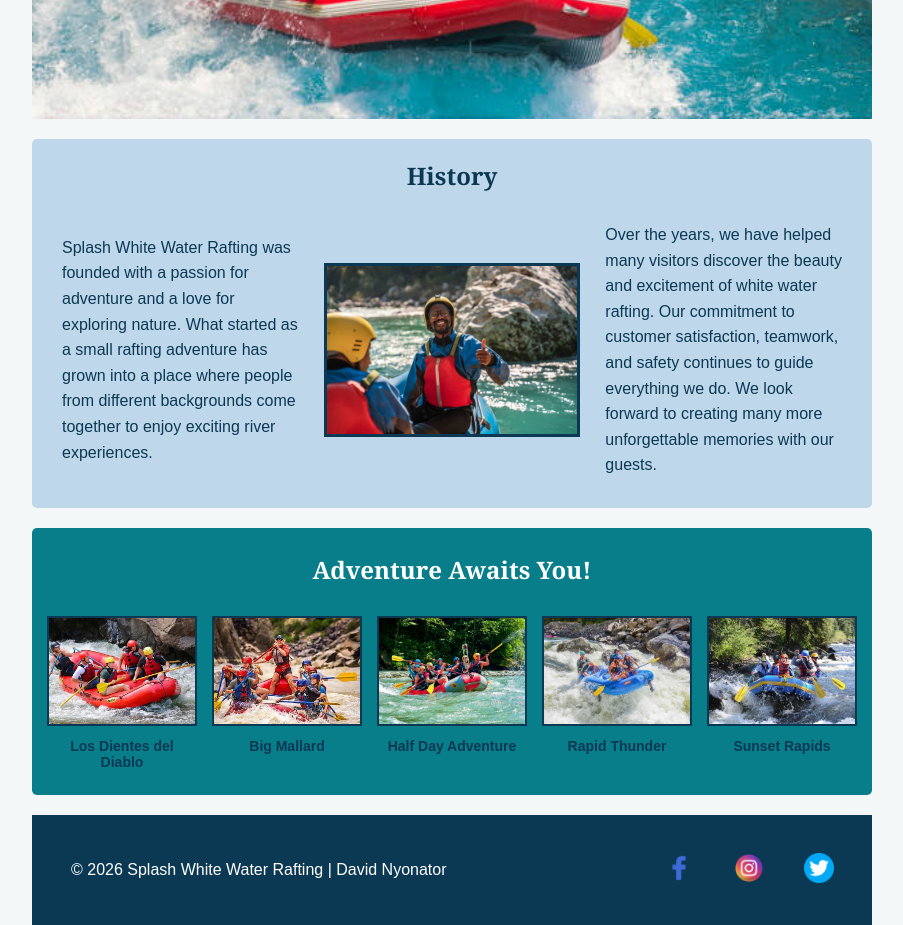
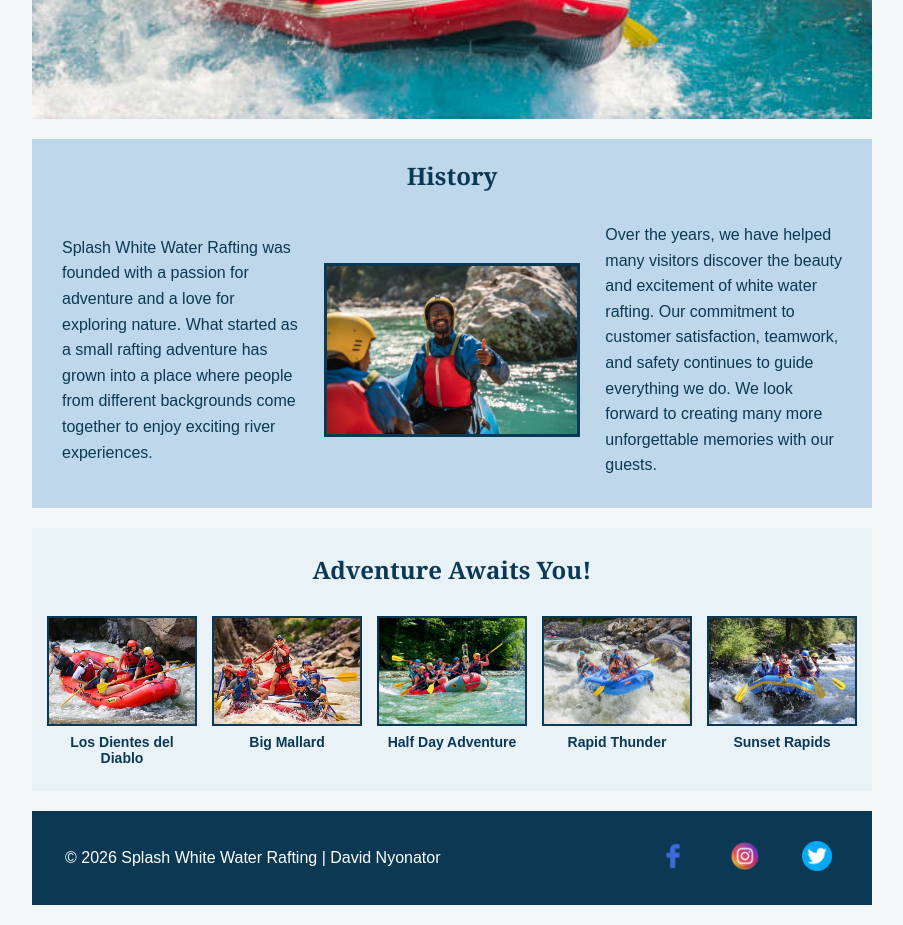
Before and after one commit to David0245/wdd130, a plain HTML site: page wwr/about.html in a window 1280 px wide. Shown: the part 560-1485 px from the top of the page, without its empty margins (188-1091 px from the left). Drawn offline with Linux system fonts and the light colour scheme.

Commit message:
update on names and colours used

```diff
--- a/wwr/about.html
+++ b/wwr/about.html
@@ -17,7 +17,7 @@
 <body>
 
     <header>
-        <img src="images/z-splash.png" alt="Splash White Water Rafting Logo">
+        <img src="images/z-splash.png" alt="Splash White Water Rafting">
 
         <nav>
             <a href="index.html">Home</a>
--- a/wwr/styles/rafting.css
+++ b/wwr/styles/rafting.css
@@ -19,7 +19,7 @@
 /* Body */
 body {
     font-family: var(--body-font);
-    color: var(--accent1-color);
+    color: var(--primary-color);
     background-color: #f4f7f8;
 }
 
@@ -31,45 +31,41 @@ footer {
     margin: 0 auto;
 }
 
-/* Header */
+/* Header using CSS Grid */
 header {
-    display: flex;
-    justify-content: space-between;
+    display: grid;
+    grid-template-columns: 200px 1fr;
     align-items: center;
     background-color: var(--primary-color);
     padding: 15px 25px;
 }
 
+/* Header Logo */
 header img {
     width: 100px;
     height: auto;
 }
 
-/* Navigation */
+/* Navigation using Flexbox */
 header nav {
     display: flex;
     justify-content: space-around;
     align-items: center;
     margin: 0;
     padding: 0;
-    /* background-color: var(--secondary-color); */
+    background-color: var(--secondary-color);
 }
 
-nav {
-    display: flex;
-    justify-content: space-around;
-    align-items: center;
-}
-
+/* Navigation Links */
 nav a {
-    color: var(--accent2-color);
+    color: var(--primary-color);
     text-decoration: none;
     font-weight: bold;
     padding: 15px;
 }
 
 nav a:hover {
-    color: white;
+    color: #ffffff;
     background-color: var(--accent1-color);
 }
 
@@ -80,19 +76,18 @@ h2 {
     color: var(--primary-color);
 }
 
-/* General Spacing */
-nav,
-p,
+/* Paragraphs */
+p {
+    margin: 16px;
+    padding: 8px;
+    line-height: 1.6;
+}
+
+/* General Section and Article Spacing */
 section,
 article {
-    /* margin: 16px; */
+    margin: 16px;
     padding: 8px;
-}
-
-p {
-    margin: 16px;
-    line-height: 1.6;
-
 }
 
 /* Hero Section */
@@ -116,7 +111,7 @@ p {
     text-align: center;
     opacity: 0.85;
     background-color: var(--primary-color);
-    color: #fff;
+    color: #ffffff;
 }
 
 /* Hero Article */
@@ -129,7 +124,6 @@ p {
     color: var(--primary-color);
     padding: 15px;
     border-radius: 8px;
-    margin: 16px;
 }
 
 /* Hero Article Image */
@@ -140,58 +134,6 @@ p {
     margin: 0 0 10px 15px;
     border: 2px solid var(--accent1-color);
     padding: 3px;
-}
-
-/* Hero Heading */
-.hero h1 {
-    position: absolute;
-    top: 20px;
-    width: 100%;
-    padding: 16px;
-    text-align: center;
-    opacity: 0.85;
-    background-color: var(--primary-color);
-    color: #fff;
-}
-
-/* Paragraphs */
-p {
-    line-height: 1.6;
-}
-
-/* Sections */
-section {
-    background-color: var(--secondary-color);
-    padding: 20px;
-    border-radius: 5px;
-}
-
-section h2 {
-    text-align: center;
-    margin-bottom: 15px;
-}
-
-section p {
-    color: var(--primary-color);
-}
-
-/* Adventure Section */
-section:last-of-type {
-    background-color: var(--accent1-color);
-}
-
-section:last-of-type h2 {
-    color: white;
-}
-
-/* Footer */
-footer {
-    display: flex;
-    justify-content: space-between;
-    align-items: center;
-    background-color: var(--primary-color);
-    color: white;
-    padding: 15px;
 }
 
 /* History Section using CSS Grid */
@@ -248,10 +190,12 @@ footer {
 .adventures figure {
     text-align: center;
     margin: 0;
+    padding: 0;
 }
 
 /* Adventure Images */
 .adventures img {
+    display: block;
     width: 100%;
     height: 110px;
     object-fit: cover;
@@ -266,22 +210,40 @@ footer {
     margin-top: 8px;
 }
 
+/* Footer */
+footer {
+    display: flex;
+    justify-content: space-between;
+    align-items: center;
+    background-color: var(--primary-color);
+    color: #ffffff;
+    padding: 15px 25px;
+}
+
+/* Footer Paragraph */
 footer p {
-    color: white;
+    color: #ffffff;
+    margin: 0;
+}
+
+/* Social Media Navigation */
+.socialmedia {
+    display: flex;
+    justify-content: flex-end;
+    align-items: center;
+    gap: 12px;
+    margin: 0;
+    padding: 0;
 }
 
 /* Social Media Links */
-.socialmedia {
-    display: flex;
-    align-items: center;
-    gap: 10px;
-}
-
 .socialmedia a {
     text-decoration: none;
 }
 
+/* Social Media Images */
 .socialmedia img {
     width: 30px;
     height: 30px;
+    object-fit: contain;
 }
```
